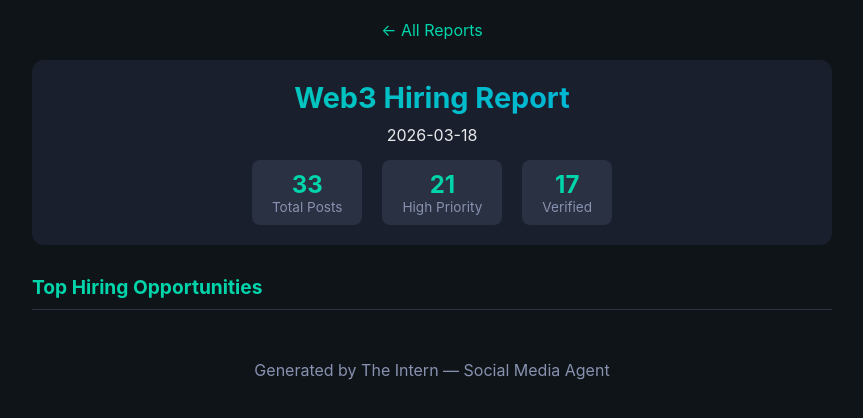
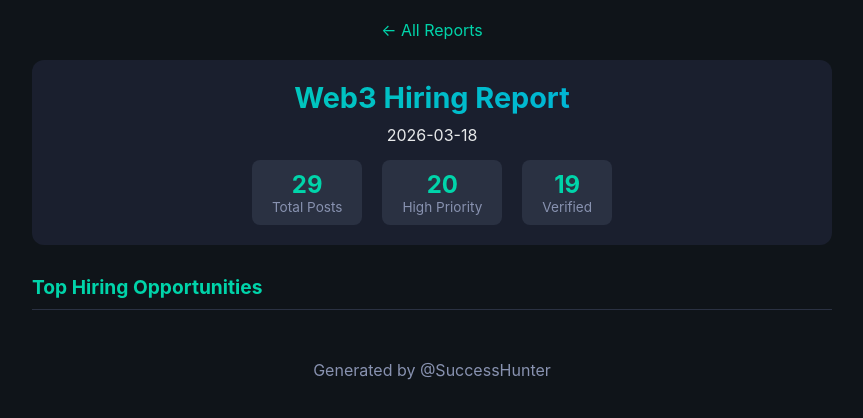
Before and after one commit to alexnomads/web3-hiring-report, a plain HTML site: page web3_hiring_report_2026-03-18.html in a window 1280 px wide. Shown: the whole page, without its empty margins (208-1071 px from the left). Drawn offline with Linux system fonts and the light colour scheme.

Commit message:
Fix: Footer - @SuccessHunter

```diff
--- a/web3_hiring_report_2026-03-18.html
+++ b/web3_hiring_report_2026-03-18.html
@@ -49,19 +49,19 @@
             <h1>Web3 Hiring Report</h1>
             <p>2026-03-18</p>
             <div class="stats">
-                <div class="stat"><div class="stat-num">33</div><div class="stat-label">Total Posts</div></div>
-                <div class="stat"><div class="stat-num">21</div><div class="stat-label">High Priority</div></div>
-                <div class="stat"><div class="stat-num">17</div><div class="stat-label">Verified</div></div>
+                <div class="stat"><div class="stat-num">29</div><div class="stat-label">Total Posts</div></div>
+                <div class="stat"><div class="stat-num">20</div><div class="stat-label">High Priority</div></div>
+                <div class="stat"><div class="stat-num">19</div><div class="stat-label">Verified</div></div>
             </div>
         </div>
         <h2 class="section-title">Top Hiring Opportunities</h2>
         <div id="opportunities"></div>
-        <div class="footer"><p>Generated by The Intern — Social Media Agent</p></div>
+        <div class="footer"><p>Generated by @SuccessHunter</p></div>
     </div>
     <script>
     async function loadReport() {
         try {
-            const response = await fetch('web3_hiring_posts_2026-03-18.json');
+            const response = await fetch('web3_hiring_posts.json');
             const data = await response.json();
             const results = data.results || [];
             const priorityKeywords = ['hiring', 'hired', 'job', 'role', 'position', 'gtm', 'marketing', 'growth', 'lead', 'head'];
```
